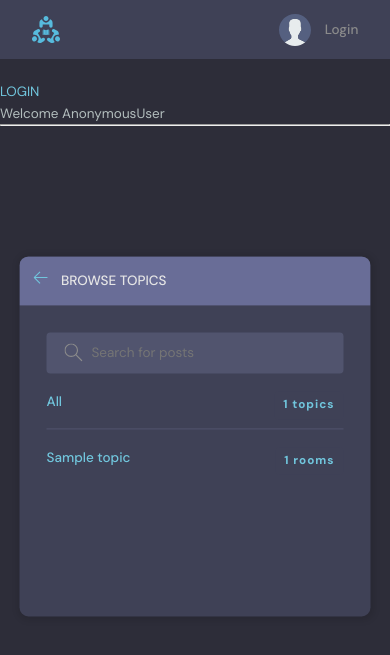
After one commit to Abdul-Mannan-Qaderi/tech-hub, a Django app: template base/templates/base/topics.html in a window 390 px wide. The commit adds this page. Shown: the top 655 px of the page. Run offline with Django 5.2, Linux system fonts and the light colour scheme; the template is opened without the code that fills it: most values are stand-ins (such as "Sample title", 1, 10 or a date in 2020).

Commit message:
finish responsiveness of browse topics section

```diff
--- a/base/templates/base/home.html
+++ b/base/templates/base/home.html
@@ -27,7 +27,9 @@
 					</label>
 				</form>
 				<div class="mobile-menuItems">
-					<a class="btn btn--main btn--pill" href="#">Browse Topics</a>
+					<a class="btn btn--main btn--pill" href="{% url 'topics' %}"
+						>Browse Topics</a
+					>
 					<a class="btn btn--main btn--pill" href="#">Recent Activities</a>
 				</div>
 			</div>
--- /dev/null
+++ b/base/templates/base/topics.html
@@ -0,0 +1,65 @@
+{% extends "base_layout.html" %} {% block content %}
+
+<main class="create-room layout">
+	<div class="container">
+		<div class="layout__box">
+			<div class="layout__boxHeader">
+				<div class="layout__boxTitle">
+					<a href="{{request.META.HTTP_REFERER}}">
+						<svg
+							version="1.1"
+							xmlns="http://www.w3.org/2000/svg"
+							width="32"
+							height="32"
+							viewBox="0 0 32 32"
+						>
+							<title>arrow-left</title>
+							<path
+								d="M13.723 2.286l-13.723 13.714 13.719 13.714 1.616-1.611-10.96-10.96h27.625v-2.286h-27.625l10.965-10.965-1.616-1.607z"
+							></path>
+						</svg>
+					</a>
+					<h3>Browse Topics</h3>
+				</div>
+			</div>
+
+			<div class="topics-page layout__body">
+				<form action="{% url 'topics' %}" method="GET" class="header__search">
+					<label>
+						<svg
+							version="1.1"
+							xmlns="http://www.w3.org/2000/svg"
+							width="32"
+							height="32"
+							viewBox="0 0 32 32"
+						>
+							<title>search</title>
+							<path
+								d="M32 30.586l-10.845-10.845c1.771-2.092 2.845-4.791 2.845-7.741 0-6.617-5.383-12-12-12s-12 5.383-12 12c0 6.617 5.383 12 12 12 2.949 0 5.649-1.074 7.741-2.845l10.845 10.845 1.414-1.414zM12 22c-5.514 0-10-4.486-10-10s4.486-10 10-10c5.514 0 10 4.486 10 10s-4.486 10-10 10z"
+							></path>
+						</svg>
+						<input name="q" placeholder="Search for posts" />
+					</label>
+				</form>
+
+				<ul class="topics__list">
+					<li>
+						<a href="{% url 'home' %}" class="active"
+							>All <span>{{ topics.count }} topics</span></a
+						>
+					</li>
+					{% for topic in topics %}
+
+					<li>
+						<a href="{% url 'home' %}?q={{topic.name}}" class="active"
+							>{{topic.name}}<span>{{topic.room_set.all.count}} rooms</span></a
+						>
+					</li>
+
+					{% endfor %}
+				</ul>
+			</div>
+		</div>
+	</div>
+</main>
+{% endblock content %}
--- a/base/templates/base/topics_component.html
+++ b/base/templates/base/topics_component.html
@@ -17,7 +17,7 @@
 		</li>
 		{% endfor %}
 	</ul>
-	<a class="btn btn--link" href="topics.html">
+	<a class="btn btn--link" href="{% url 'topics' %}">
 		More
 		<svg
 			version="1.1"
--- a/base/urls.py
+++ b/base/urls.py
@@ -15,4 +15,5 @@ urlpatterns = [
     path('delete-room/<str:pk>/', views.delete_room, name='delete-room'),
     path('delete-message/<str:pk>/', views.delete_message, name='delete-message'),
     path('update-user/', views.update_user, name='update-user'),
+    path('topics/', views.topicsPage, name='topics'),
 ]
```
Also changed, not shown: base/views.py (+8 -1 lines).
